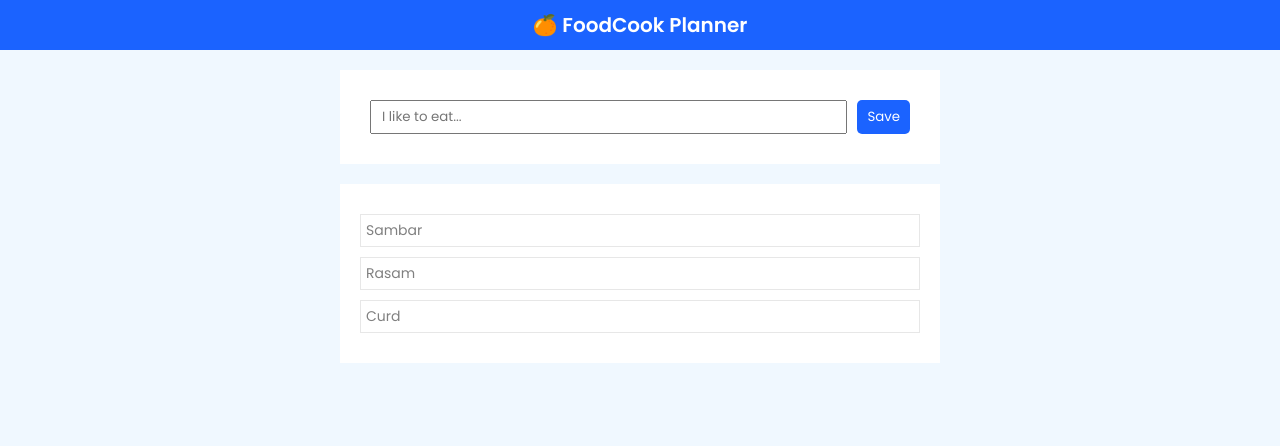
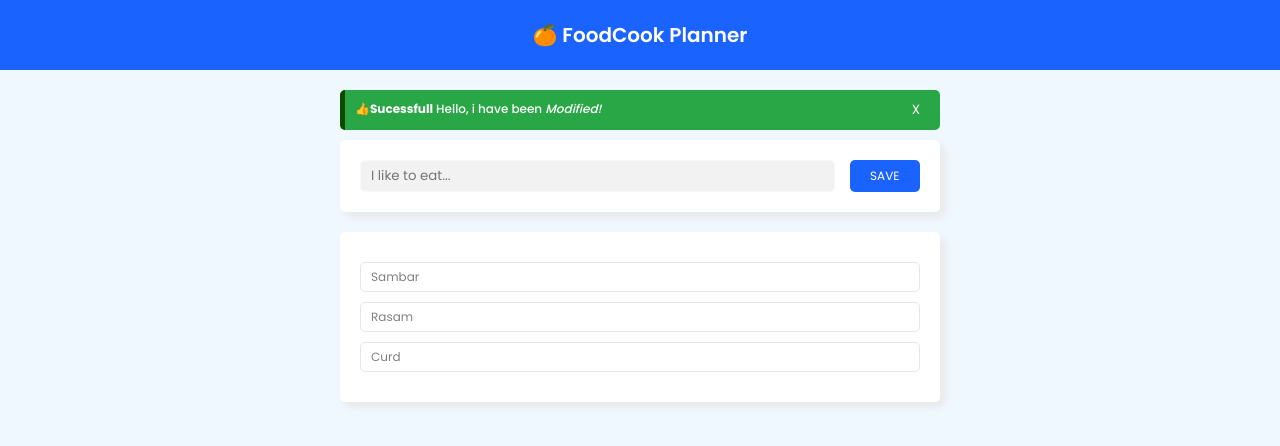
Before and after one commit to iamraghavan/Javascript-DOM, a plain HTML site: page index.html in a window 1280 px wide. Drawn offline with Linux system fonts and the light colour scheme.

Commit message:
Vanakam Da Mapla

```diff
--- a/assets/css/style.css
+++ b/assets/css/style.css
@@ -14,7 +14,7 @@ body {
 
 /* header  */
 header {
-    padding: 10px;
+    padding: 20px;
     text-align: center;
     background-color: #1b63ff;
     color: #FFF;
@@ -42,23 +42,31 @@ main>div>p {
     display: flex;
     justify-content: space-between;
     background-color: white;
-    padding: 30px;
+    padding: 20px;
+    border-radius: 5px;
+    box-shadow: 5px 5px 10px rgb(231, 231, 231)
 }
 
 .input-food {
     padding: 5px 10px;
     outline: none;
     width: 100%;
-    margin-right: 10px;
+    margin-right: 15px;
+    border: 1px solid ghostwhite;
+    background-color: #f2f2f2;
+    border-radius: 5px;
 }
 
 .input-button {
-    padding: 6px 10px;
+    padding: 5px 10px;
     background-color: #1b63ff;
     border: none;
     border-radius: 5px;
     color: #fff;
     border-color: gray;
+    text-transform: uppercase;
+    font-size: 12px;
+    width: 80px;
 }
 
 .food-container {
@@ -67,12 +75,49 @@ main>div>p {
     list-style: none;
     padding: 20px;
     text-align: left;
+    border-radius: 5px;
+    box-shadow: 5px 5px 10px rgb(231, 231, 231)
 }
 
 .food-container .food-item {
-    padding: 5px;
-    font-size: 14px;
+    padding: 5px 10px;
+    font-size: 12px;
     border: 1px solid rgb(231, 231, 231);
     margin: 10px 0;
     color: gray;
+
+    text-transform: capitalize;
+    border-radius: 5px;
+
+
+
 }
+
+.food-container .food-item:hover{
+    background-color: #1b63ff;
+    color:#FFF;
+    font-weight: bold;
+    cursor: pointer;
+}
+
+.alert{
+    padding: 10px 20px 10px 10px;
+    background-color: #29a746;
+    font-size: 12px;
+    color: #fff;
+    border-radius: 5px;
+    text-align: left;
+    border-left: 5px solid rgb(14, 73, 2);
+    font-weight: 500;
+    margin: 10px 0px;
+    display: flex;
+    justify-content: space-between;
+
+}
+
+.alert button{
+    background: transparent;
+    border: none;
+    color:#FFF;
+    cursor: pointer;
+}
--- /dev/null
+++ b/assets/js/change-content-DOM.js
@@ -0,0 +1,21 @@
+
+const a =document.querySelector(".alert .alert-message");
+// console.log(a);
+
+// innerText
+console.log(a.innerText);
+
+// innerHTML
+console.log(a.innerHTML);
+
+// textContent
+console.log(a.textContent);
+
+
+
+// altering the content
+
+// a.innerText = "<strong>👍Sucessfull</strong> Hello, i have been Modified!";
+a.innerHTML = "<strong>👍Sucessfull</strong> Hello, i have been <i> Modified! </i>";
+
+// a.textContent = "<strong>👍Sucessfull</strong> Hello, i have been Modified!";
--- a/index.html
+++ b/index.html
@@ -4,6 +4,7 @@
     <title>JS DOM in Tamil</title>
     <!-- Stylesheets -->
     <link rel="stylesheet" href="./assets/css/style.css">
+
 </head>
 
 <body>
@@ -11,7 +12,21 @@
         🍊 FoodCook Planner
     </header>
 
-    <main>
+    <!-- Alert -->
+
+
+    <main id="main">
+
+
+
+
+        <div class="alert">
+            <div class="alert-message">
+                <strong><i class="fa fa-ticket fa-1x"></i> Sucessfull</strong> Food is updated!
+            </div>
+            <button type="button"> X </button>
+        </div>
+
         <div class="input-container">
             <input name="inputFoodName" type="text" placeholder="I like to eat..." class="input-food" id="input-food">
             <button class="input-button" id="input-btn">Save</button>
@@ -41,7 +56,9 @@
         console.log(divEl);
     </script> -->
 
-    <script src="./assets/js/querySelector.js"></script>
+    <!-- <script src="./assets/js/CURD-DOM.js"></script> -->
+    <script src="./assets/js/change-content-DOM.js"></script>
+    <!-- <script src="./assets/js/creatingDOM.js"></script> -->
 </body>
 
 </html>
```
Also changed, not shown: assets/js/creatingDOM.js (added, +10 -0 lines), assets/js/testing.js (added, +21 -0 lines), assets/js/notes.txt.
